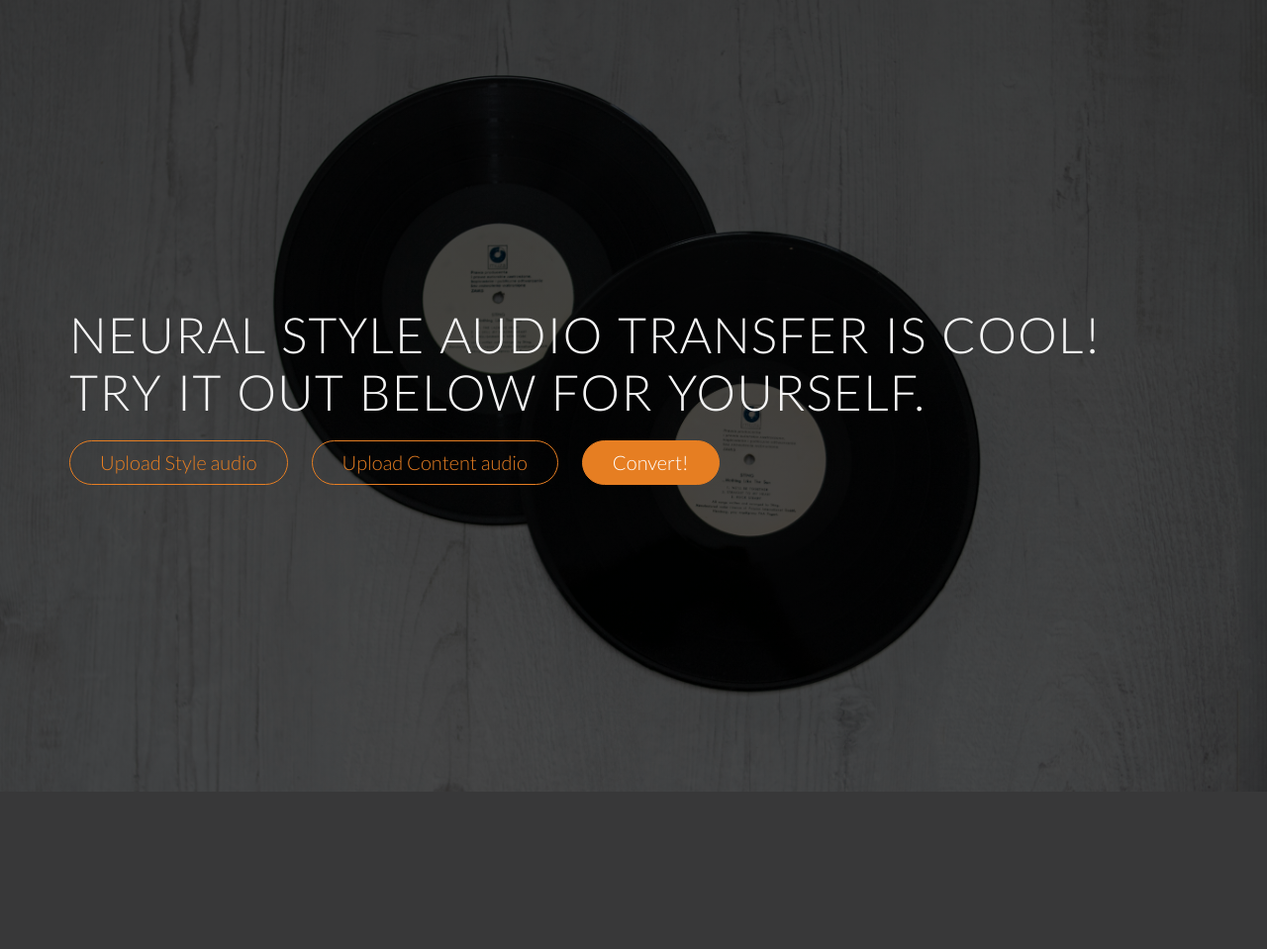
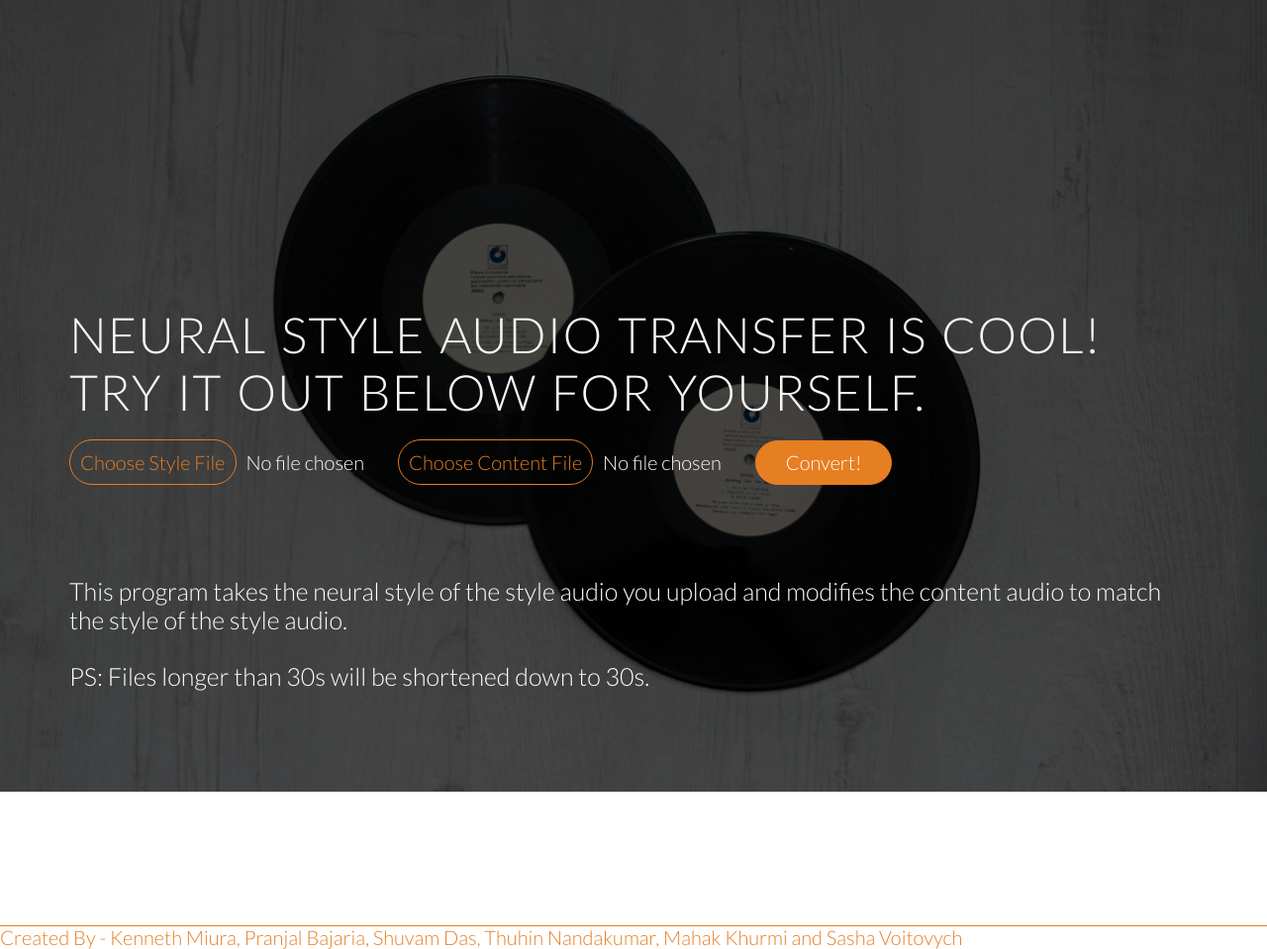
Before and after one commit to PranjalKBajaria/NSTcnn, a Flask app: page / in a window 1280 px wide. Shown: the whole page at 99% size. Before the commit the page ends 800 px from the top, so only its background shows below. Run offline with Flask 2, Linux system fonts and the light colour scheme.

Commit message:
Update index.html
newer html with flask directories, uploads and credits.

```diff
--- a/flaskr/templates/index.html
+++ b/flaskr/templates/index.html
@@ -1,30 +1,81 @@
 <!DOCTYPE html>
 <html lang="en">
     <head>
-    <link rel="stylesheet" type="text/css"
-          href="{{ url_for('static', filename='styles/vendors/normalize.css') }}">
-    <link rel="stylesheet" type="text/css"
-          href="{{ url_for('static', filename='styles/vendors/Grid.css') }}">
-    <link rel="stylesheet" type="text/css"
-          href="{{ url_for('static', filename='styles/resources/style.css') }}">
+        <link rel="stylesheet" type="text/css" href="flaskr/static/styles/vendors/normalize.css">
+        <link rel="stylesheet" type="text/css" href="flaskr/static/styles/vendors/Grid.css">
+        <link rel="stylesheet"  type="text/css" href="flaskr/static/styles/resources/style.css">
         <link rel="preconnect" href="https://fonts.gstatic.com">
-    <link href="https://fonts.googleapis.com/css2?family=Lato:ital,wght@0,100;0,300;0,400;1,300&display=swap"
-          rel="stylesheet">
+        <link href="https://fonts.googleapis.com/css2?family=Lato:ital,wght@0,100;0,300;0,400;1,300&display=swap" rel="stylesheet">
         <title>Neural Style Project</title>
     </head>
 
     <body>
         <header>
+<!--
             <nav>
-        <div class="row"></div>
+                <div class="row"> </div>
             </nav>
+-->
+
+<!--
+            <div class="resouces-box">
+                <a class="resource-link" href="https://software.intel.com/content/www/us/en/develop/articles/neural-style-transfer-on-audio-signals.html" > Resources </a>
+            </div>
+-->
+
             <div class="hero-text-box">
                 <h1>Neural style audio transfer is cool!<br>Try it out below for yourself.</h1>
-        <a class="btn btn-ghost" href="upload_style">Upload Style audio</a>
-        <!-- need to provide some way of choosing what file to upload. -->
-        <!-- If you want, I can show u a example of a POST request that I tested with that succeeds -->
-        <a class="btn btn-ghost" href="upload_content">Upload Content audio</a>
-        <a class="btn btn-full" href="transfer">Convert!</a>
+<!--
+                <a class="btn btn-ghost" href="#">Upload Style audio</a>
+                <a class="btn btn-ghost" href="#">Upload Content audio</a>
+-->
+                <! =================================================STYLE UPLOAD==========================================================>
+                <input type="file" id="actual-btn" hidden/>
+
+                <label for="actual-btn">Choose Style File</label>
+
+                <span id="file-chosen">No file chosen</span>
+
+                <script>
+                    const actualBtn = document.getElementById('actual-btn');
+
+                    const fileChosen = document.getElementById('file-chosen');
+
+                    actualBtn.addEventListener('change', function(){
+                      fileChosen.textContent = this.files[0].name
+                    })
+                </script>
+
+                <!/*=================================================CONTENT UPLOAD==========================================================>
+
+                <input type="file" id="actual-btn1" hidden/>
+
+                <label for="actual-btn1">Choose Content File</label>
+
+                <span id="file-chosen1">No file chosen</span>
+
+                <script>
+                    const actualBtn1 = document.getElementById('actual-btn1');
+
+                    const fileChosen1 = document.getElementById('file-chosen1');
+
+                    actualBtn1.addEventListener('change', function(){
+                      fileChosen1.textContent = this.files[0].name
+                    })
+                </script>
+                <a class="btn btn-full"  href="#">Convert!</a>
+            </div>
+            <div class="desc-text-box">
+
+                <p>
+                   This program takes the neural style of the style audio you upload and modifies the content audio to match the style of the style audio.<br><br>PS: Files longer than 30s will be shortened down to 30s.
+                </p>
+
+            </div>
+
+            <div class="credit-box">
+                Created By - Kenneth Miura, Pranjal Bajaria, Shuvam Das, Thuhin Nandakumar, Mahak Khurmi and Sasha Voitovych
+
             </div>
 
         </header>
```
Lines whose indentation alone changed are shown as unchanged.
